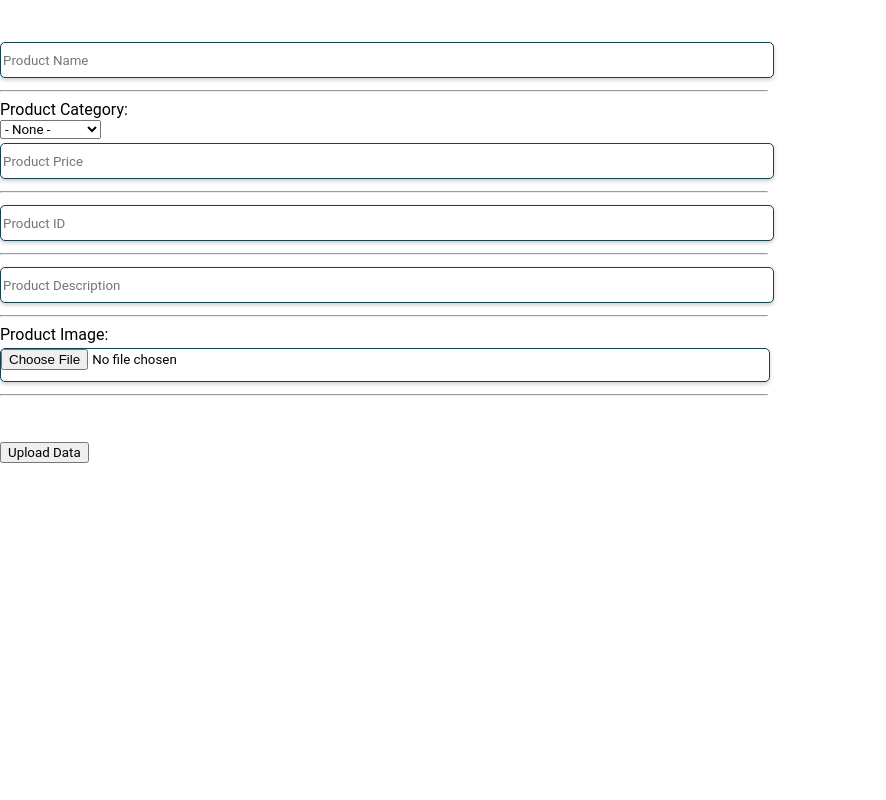
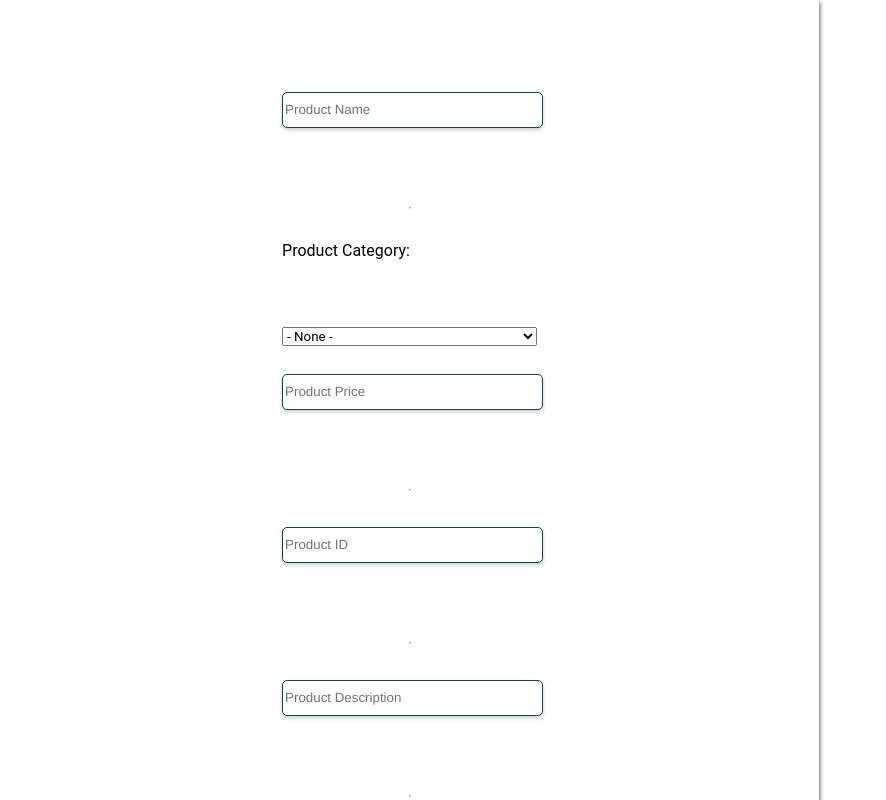
Before and after one commit to venkateshseeram/ReviveMyRide, a React (Create React App) app: page /postAnAd in a window 1280 px wide. Shown: the top 800 px of the page, without its empty margins (0-886 px from the left). Built offline with nearby package versions, Linux system fonts and the light colour scheme.

Commit message:
Update PostAnAd.css

```diff
--- a/src/Components/PostAnAd/PostAnAd.css
+++ b/src/Components/PostAnAd/PostAnAd.css
@@ -1,10 +1,32 @@
-.postAdContainer{
+postAdContainer{
     display: flex;
     flex-direction: column;
     justify-content: center;
+    align-items: center;
+
+}
+
+form{
+    border: none;
+    border-radius: 0.1vw;
+    box-shadow: 1px 2px 4px rgba(0,0,0,0.6);
+    display: grid;
+    grid-template-rows: auto;
+    justify-content: center;
+    row-gap:3vh;
+    padding: 2vw;
+}
+
+form input{
+    font-family:'Franklin Gothic Medium', 'Arial Narrow', Arial, sans-serif
+}
+
+.success-message{
+    font-weight: bolder;
+    color: green;
 }
 
 .error-message{
     font-weight: bold;
-    color: rgb(217, 66, 66);
+    color: rgb(217, 66, 66);
 }
```
